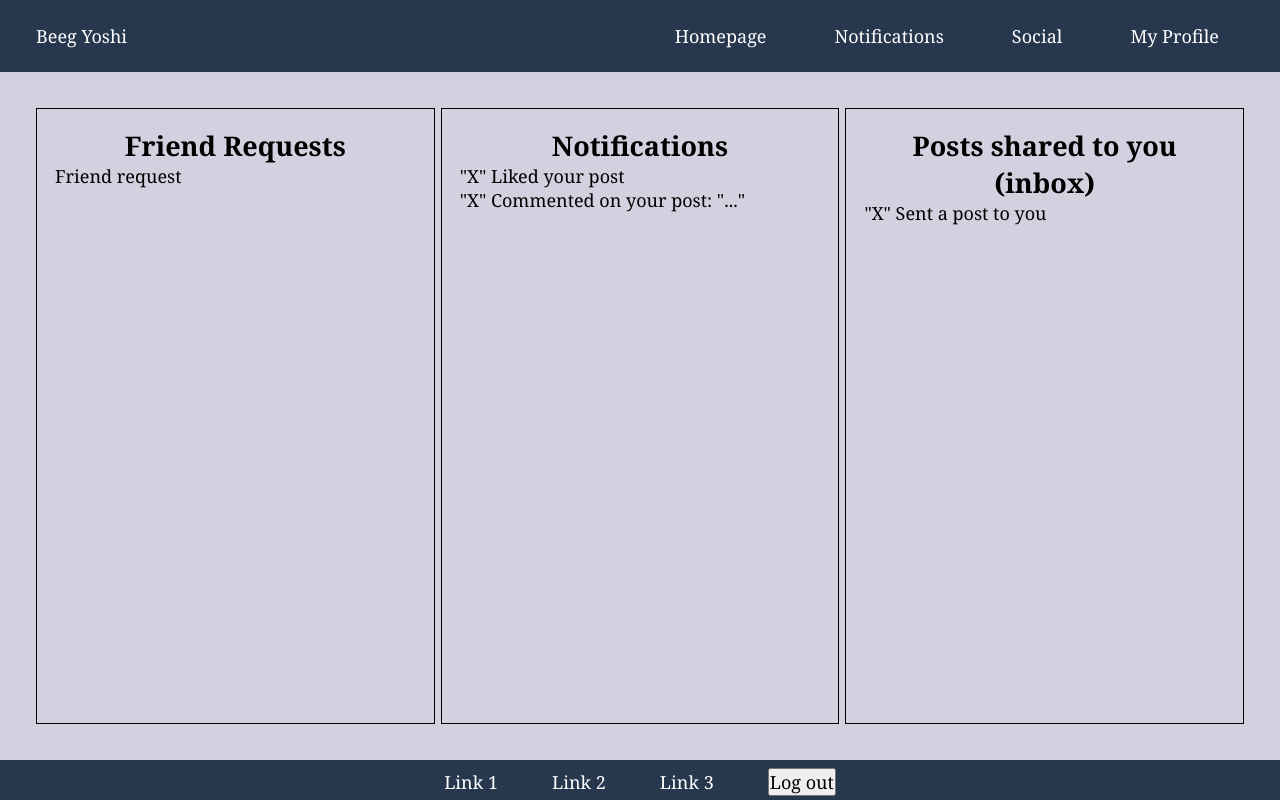
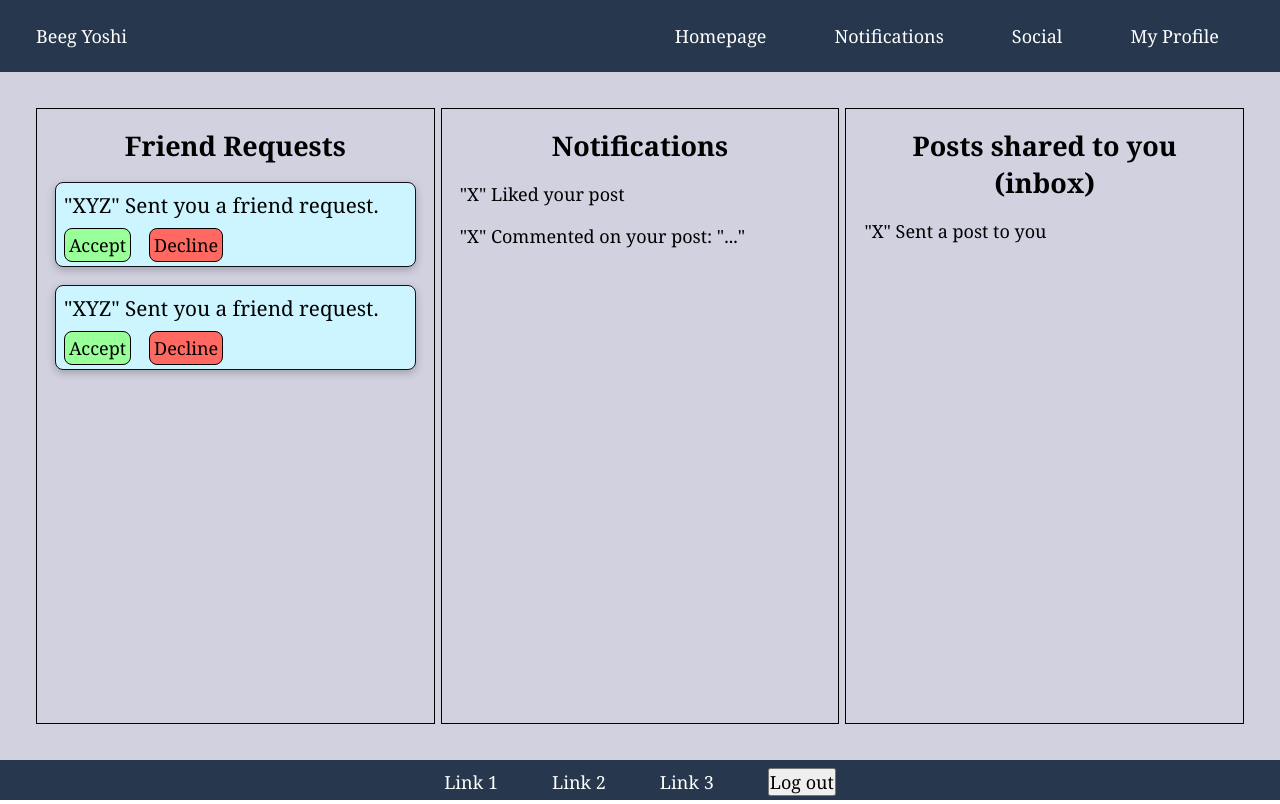
Before and after one commit to uofa-cmput404/404f23project-beeg-yoshi, a Django app: template social/templates/pages/notifcationPage.html in a window 1280 px wide. Run offline with Django 4.2, Linux system fonts and the light colour scheme; the template is opened without the code that fills it, so the values that code supplies are empty.

Commit message:
friendRQ nodes completed

```diff
--- a/social/static/social/stylesheets/main.css
+++ b/social/static/social/stylesheets/main.css
@@ -32,6 +32,8 @@ body{
     --mainBackground: #d1d1e0;
     --accentColor: #8AA39B;
     --softRed: #FF6961;
+    --acceptGreen: #99ff99;
+    --babyBlue: #ccf5ff;
 }
 
 .header {
--- a/social/static/social/stylesheets/notificationPage.css
+++ b/social/static/social/stylesheets/notificationPage.css
@@ -9,6 +9,7 @@
     border: 1px solid black;
 
     /* Styling */
+    gap: 1rem; /* Gap between nodes */
     padding: 1rem;
 }
 
@@ -18,6 +19,41 @@
 }
 
 /* 1) Friend Request Node */
+#friendRqNode {
+    display: flex;
+    flex-direction: column;
+    gap: 0.5rem;
+    border: 1px solid var(--darkText);
+    border-radius: 8px;
+    padding: 8px;
+    height: 85px;
+    background-color: var(--babyBlue);
+    box-shadow: rgba(0, 0, 0, 0.24) 0px 3px 8px;
+}
+
+#friendRqNode #friendRqSender{
+    font-size: 1.15rem; /* Make text a bit bigger */
+}
+
+#friendRqNode .genericHolder{
+    display: flex;
+    gap: 1rem;
+}
+
+#friendRqNode #accept{
+    border: 1px solid black;
+    border-radius: 8px;
+    padding: 4px;
+    background-color: var(--acceptGreen);
+}
+
+#friendRqNode #decline{
+    border: 1px solid black;
+    border-radius: 8px;
+    padding: 4px;
+    background-color: var(--softRed);
+
+}
 /* 2) "Liked" Node */
 /* 3) "Commented" Node */
 /* 4) "sharedToYou" Node */
--- a/social/templates/pages/notifcationPage.html
+++ b/social/templates/pages/notifcationPage.html
@@ -27,18 +27,34 @@
     <div class="content">
         <div class="streamCol">
             <h1>Friend Requests</h1> <!-- List of friend requests -->
-            <div class="friendRQnode">Friend request</div>
+            <div id="friendRqNode">
+                <div id="friendRqSender">"XYZ" Sent you a friend request.</div> <!-- Replace "XYZ" with username-->
+                <div class="genericHolder"> <!-- Generic flex container to hold the accept / decline buttons -->
+                    <div id="accept">Accept</div> <!-- These will act as buttons. Give them onclick.-->
+                    <div id="decline">Decline</div>
+                </div>
+            </div>
+
+            <!-- here's an example of what multiple would look like, delete this after-->
+            <div id="friendRqNode">
+                <div id="friendRqSender">"XYZ" Sent you a friend request.</div> <!-- Replace "XYZ" with username-->
+                <div class="genericHolder"> <!-- Generic flex container to hold the accept / decline buttons -->
+                    <div id="accept">Accept</div> <!-- These will act as buttons. Give them onclick.-->
+                    <div id="decline">Decline</div>
+                </div>
+            </div>
+
         </div>
 
         <div class="streamCol">
             <h1>Notifications</h1> <!-- Someone has liked your post, someone has commented: ... -->
-            <div class="likedNode">"X" Liked your post</div>
-            <div class="commentedNode">"X" Commented on your post: "..."</div>
+            <div id="likedNode">"X" Liked your post</div>
+            <div id="commentedNode">"X" Commented on your post: "..."</div>
         </div>
 
         <div class="streamCol">
             <h1>Posts shared to you (inbox)</h1> <!-- Someone sent you a post, like tagging someone -->
-            <div class="sharedToYouNode">"X" Sent a post to you</div>
+            <div id="sharedToYouNode">"X" Sent a post to you</div>
         </div>
 
     </div>
```
